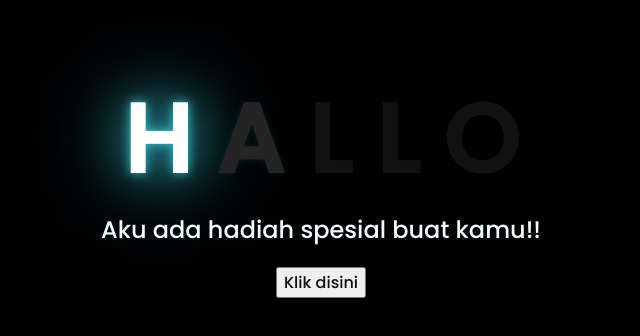
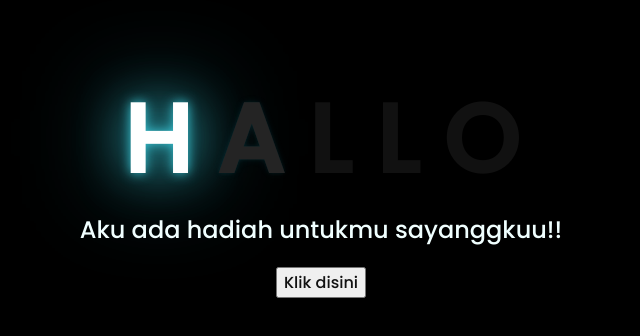
Before and after one commit to mochammadrizky19/website-personal, a plain HTML site: page index.html in a window 1280 px wide. Shown: the part 226-562 px from the top of the page, without its empty margins (327-967 px from the left). Drawn offline with Linux system fonts and the light colour scheme.

Commit message:
Update index.html

```diff
--- a/index.html
+++ b/index.html
@@ -18,7 +18,7 @@
         <span>O</span>
     </div>
     <div class="description">
-        <span>Aku ada hadiah spesial buat kamu!!</span>
+        <span>Aku ada hadiah untukmu sayanggkuu!!</span>
     </div>
     <div class="button">
         <button>
```
